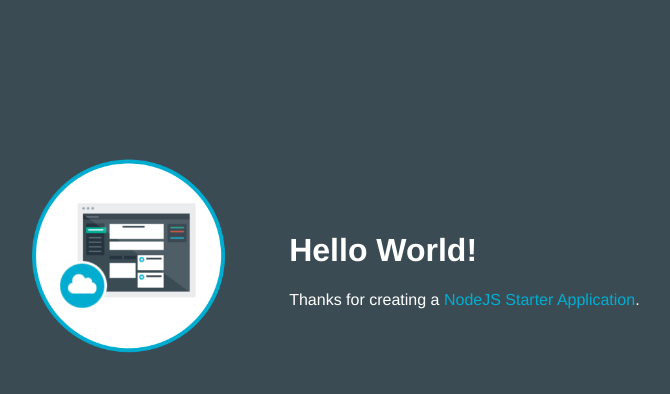
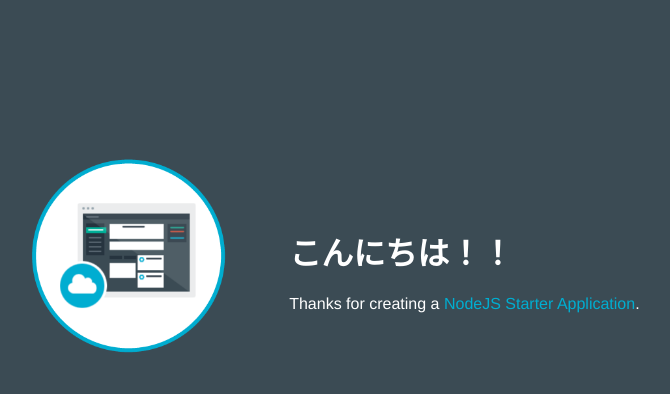
Before and after one commit to O980447/620-O980447-sample, a website: page public/index.html in a window 1280 px wide. Shown: the whole page, without its empty margins (253-923 px from the left). Drawn offline with Linux system fonts and the light colour scheme.

Commit message:
Update index.html

```diff
--- a/public/index.html
+++ b/public/index.html
@@ -16,7 +16,7 @@
           <img class = "newappIcon" src="images/newapp-icon.png">
         </td>
         <td>
-          <h1 id="message">Hello World!</h1>
+          <h1 id="message">こんにちは！！</h1>
           <p class='description'></p> Thanks for creating a <span class = "blue">NodeJS Starter Application</span>.
         </td>
       </tr>
```
